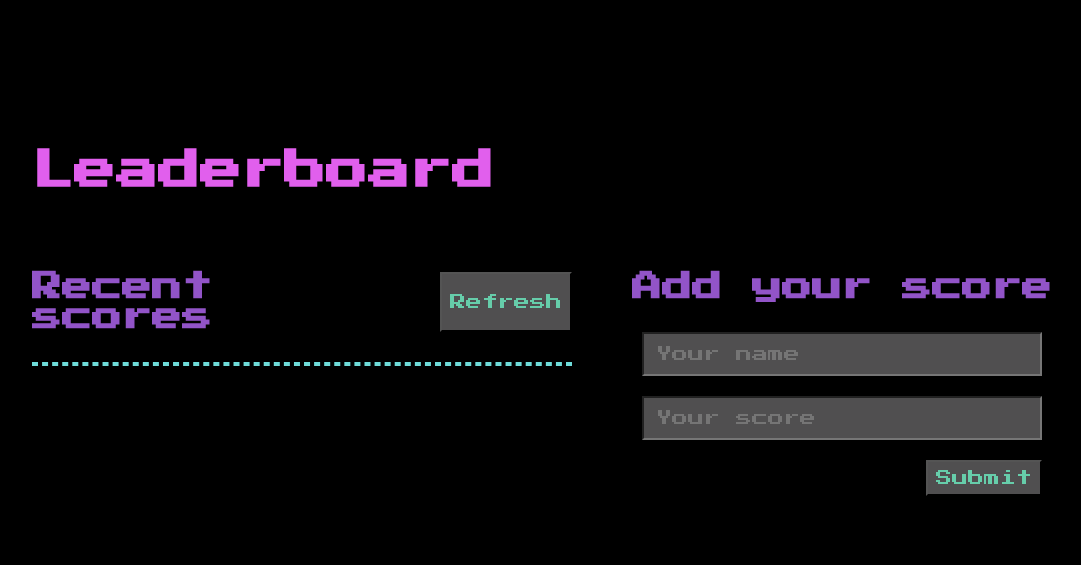
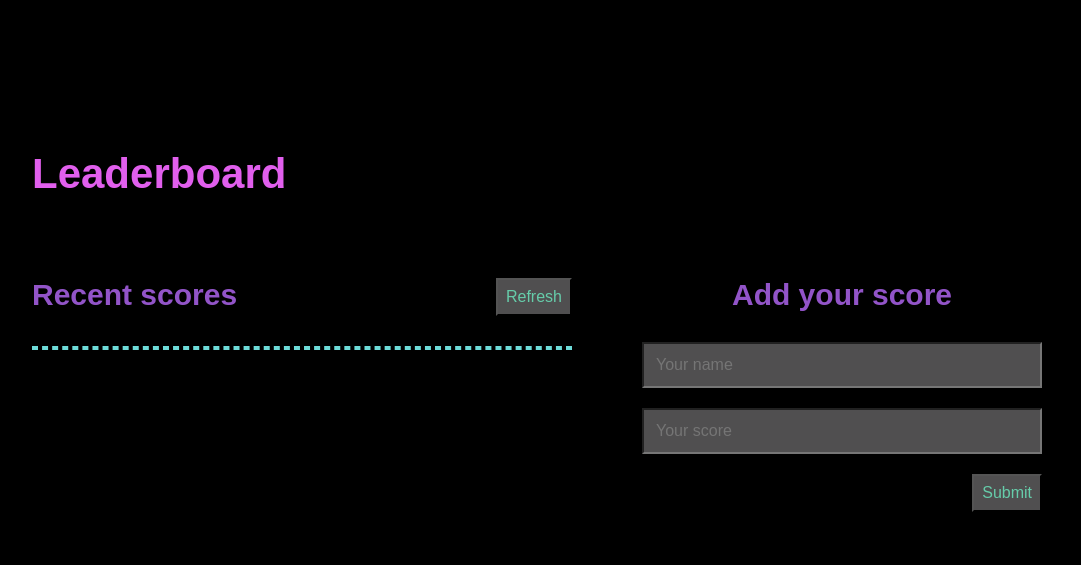
Before and after one commit to Stanleeeeee/Leaderboard, a website built with webpack: page src/index.html in a window 1280 px wide. Shown: the whole page, without its empty margins (68-1149 px from the left). Built offline with nearby package versions, Linux system fonts and the light colour scheme; no server answers.

Commit message:
Add final touches to leaderboaed app

```diff
--- a/src/style.css
+++ b/src/style.css
@@ -1,5 +1,3 @@
-@import url('https://fonts.googleapis.com/css2?family=Press+Start+2P&display=swap');
-
 * {
   margin: 0;
   padding: 0;
```
Also changed, not shown: dist/bundle036c2f08f1ee5d9d9d9c.js (deleted), dist/bundle62075036292173ac21d2.js (added), dist/bundle62075036292173ac21d2.js.LICENSE.txt (renamed from dist/bundle036c2f08f1ee5d9d9d9c.js.LICENSE.txt), dist/index.html.
